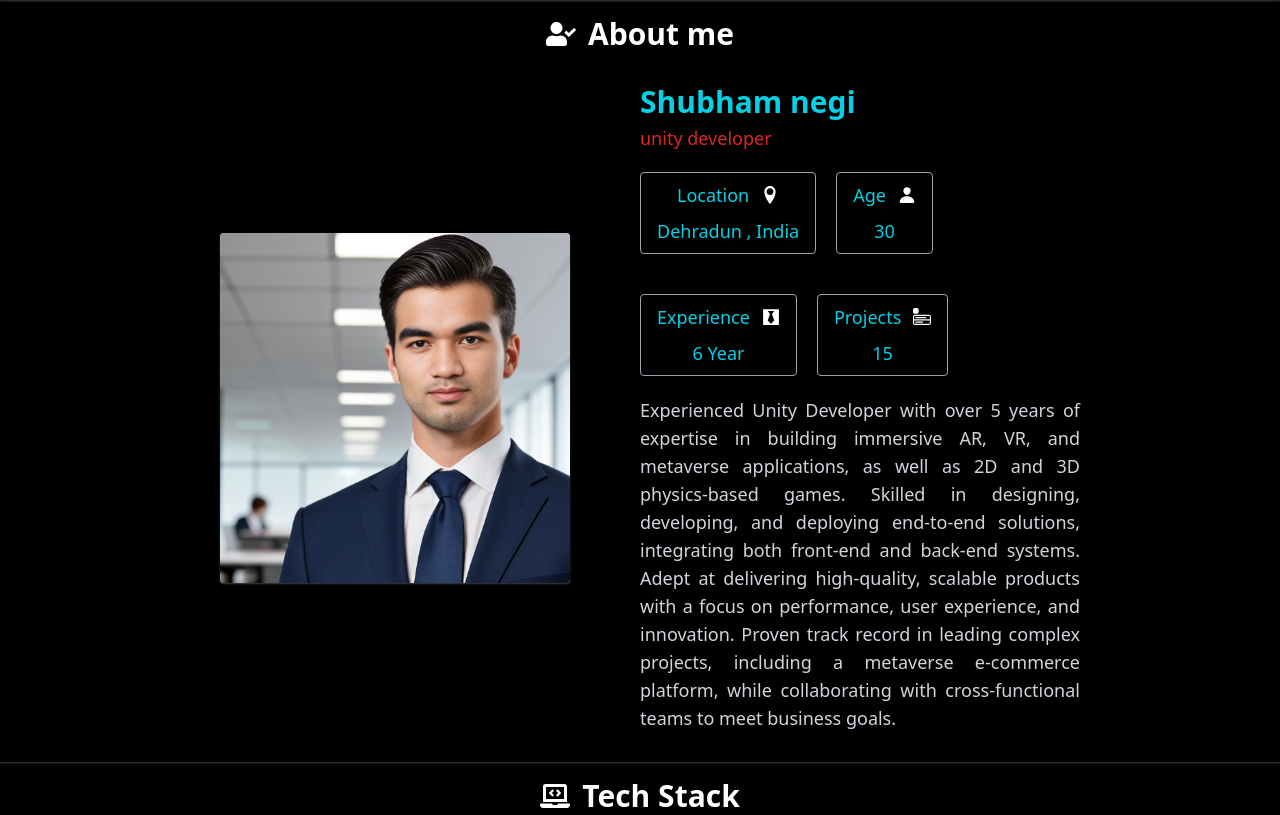
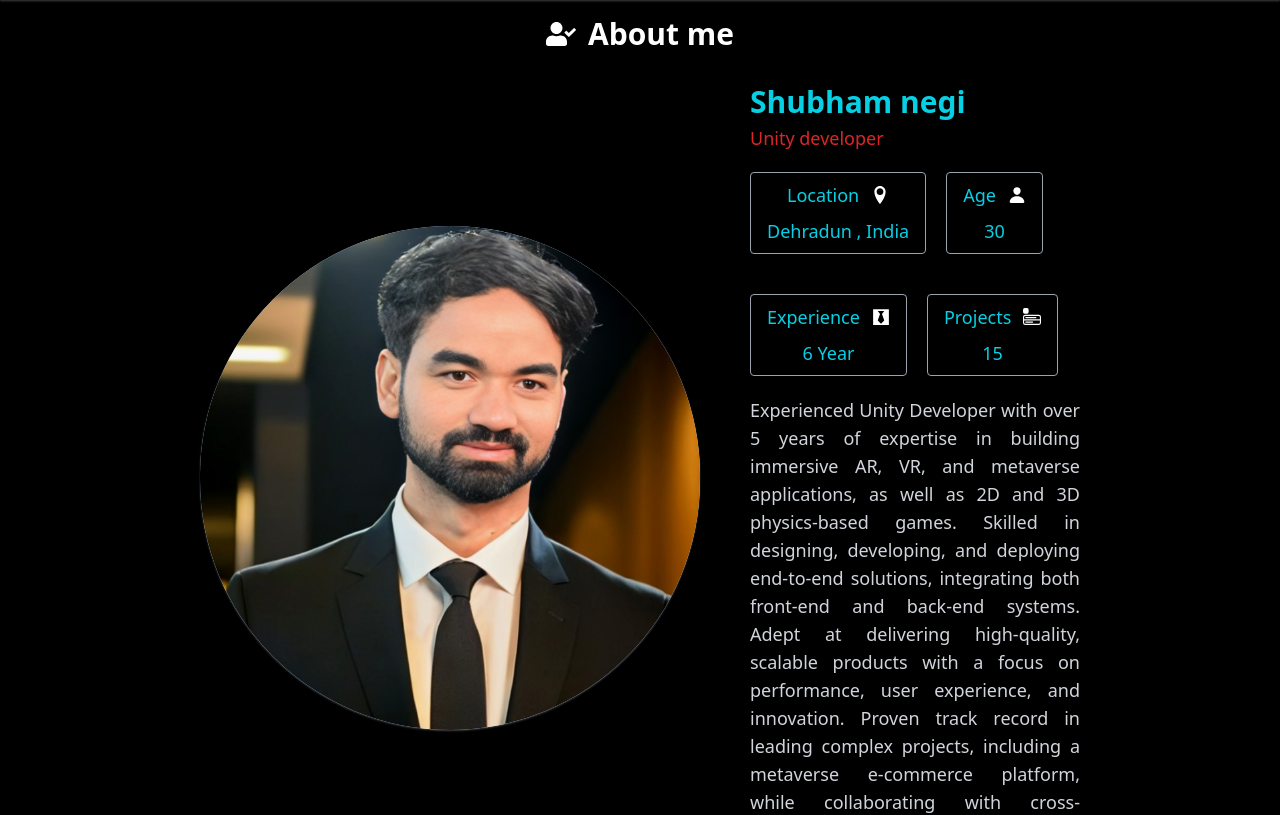
Before and after one commit to Shubham-negi/shubham-portfolioWebsite, a Next.js app: page / in a window 1280 px wide. Shown: the part 800-1615 px from the top of the page. Built offline with nearby package versions, Linux system fonts and the light colour scheme.

Commit message:
image  enhanced
image  enhanced

```diff
--- a/constants/ExperienceData.jsx
+++ b/constants/ExperienceData.jsx
@@ -2,7 +2,7 @@ export const ExperienceData = [
   {
     companyName: "Briz solutions",
     location: "Noida, India",
-    role: "Unity developer , full stake",
+    role: "Unity developer , Full-stack",
     fromTo: "September 2023 - Present",
     description:
       "",
@@ -11,7 +11,7 @@ export const ExperienceData = [
   {
     companyName: "Mobile programming LLC",
     location: "Dehradun, India",
-    role: "Unity developer , full stake",
+    role: "Unity developer , Full-stack",
     fromTo: "February 2023 - August 2024",
     description:
       "As a Unity Developer, I was responsible for creating, maintaining, and integrating functionality within various projects. In addition, as a full-stack developer, I took full ownership of the end-to-end technology stack, ensuring seamless development and deployment across both front-end and back-end systems.",
@@ -20,7 +20,7 @@ export const ExperienceData = [
   {
     companyName: "Metalityx studio ",
     location: "Noida, India",
-    role: "Unity developer , full stake",
+    role: "Unity developer , Full-stack",
     fromTo: "February 2020 - February 2023",
     description:
       "As a Unity Developer, I worked extensively on AR, VR, and metaverse-related applications, as well as 2D and 3D physics-based games and simulations. I took full responsibility for end-to-end development, ensuring both front-end and back-end components were seamlessly integrated and optimized for performance.",
--- a/layout/footer/Footer.jsx
+++ b/layout/footer/Footer.jsx
@@ -4,7 +4,7 @@ const Footer = () => {
   return (
     <Fragment>
       <div className="p-2 dark:bg-black bg-[#ecf8f9] font-sans text-lg text-center">
-        @Shubham 2024
+        @Shubham 2025
       </div>
     </Fragment>
   );
--- a/layout/navbar/NavbarItems.js
+++ b/layout/navbar/NavbarItems.js
@@ -23,12 +23,6 @@ export const NavbarMenu = [
         name: "Portfolio",
         link: "#portfolio",
     },
-    {
-        name: "Blogs",
-        link: "#blogs",
-    },
-    {
-        name: "Testimonials",
-        link: "#testimonials",
-    },
+
+
 ];
--- a/sections/Intro.jsx
+++ b/sections/Intro.jsx
@@ -67,16 +67,16 @@ const Intro = () => {
             </p>
             <div className='mt-5 md:mt-10 flex gap-3'>
               {/* Hire Me Button */}
-              <Link
+              {/* <Link
                 className='text-white text-xl font-semibold rounded bg-red-400 hover:bg-red-500 px-2 py-1'
                 href={"#getInTouch"}
               >
                 Hire me
-              </Link>
+              </Link> */}
               {/* Download CV Button */}
               <Link
                 className='text-xl font-semibold rounded border border-red-500 hover:text-white hover:bg-red-500 px-2 py-1'
-                href='https://drive.google.com/file/d/1U9ku9n3_a8hXeIb9QxfwzdR7419Dajg-/view?usp=drive_link'
+                href='https://drive.google.com/file/d/1a-mtyGScwG3ZaUJ0S1eUezzh5kpt-ckD/view?usp=drive_link'
                 target='_blank'
               >
                 Download CV
--- a/sections/about.jsx
+++ b/sections/about.jsx
@@ -56,14 +56,13 @@ const About = () => {
           {/* Person Image */}
           <Image
             alt='about image'
-            className={
-              "shadow-zinc-300 dark:shadow-zinc-700 shadow-sm transition-all duration-700 translate-x-[-900px] bg-blue-200 m-auto bg-cover bg-no-repeat max-h-[500px] rounded object-contain"
-            }
-            height={350}
+            className="shadow-zinc-300 dark:shadow-zinc-700 shadow-sm transition-all duration-700 translate-x-[-900px] bg-blue-200 m-auto bg-cover bg-no-repeat max-h-full rounded-full object-contain"
+            height={500}
             ref={profile2Ref}
             src='/images/shubhamImg.png'
-            width={350}
+            width={500}
           />
+
           <div
             className='text-lg translate-x-[900px] opacity-0 transition-all duration-700 mt-4 md:mt-0 md:w-[50%] text-center md:text-left rounded'
             ref={aboutInfoRef}
@@ -74,7 +73,7 @@ const About = () => {
             </p>
             {/* Profil Name */}
             <p className='text-center md:text-left text-red-600 mt-1'>
-              unity developer
+              Unity developer
             </p>
             {/* Location */}
             <div className='flex flex-wrap justify-center md:justify-normal gap-5'>
@@ -137,7 +136,7 @@ const About = () => {
 
             <div className='mt-5 justify-evenly text-justify'>
               <p className='text-gray-600 dark:text-gray-300'>
-              Experienced Unity Developer with over 5 years of expertise in building immersive AR, VR, and metaverse applications, as well as 2D and 3D physics-based games. Skilled in designing, developing, and deploying end-to-end solutions, integrating both front-end and back-end systems. Adept at delivering high-quality, scalable products with a focus on performance, user experience, and innovation. Proven track record in leading complex projects, including a metaverse e-commerce platform, while collaborating with cross-functional teams to meet business goals.
+                Experienced Unity Developer with over 5 years of expertise in building immersive AR, VR, and metaverse applications, as well as 2D and 3D physics-based games. Skilled in designing, developing, and deploying end-to-end solutions, integrating both front-end and back-end systems. Adept at delivering high-quality, scalable products with a focus on performance, user experience, and innovation. Proven track record in leading complex projects, including a metaverse e-commerce platform, while collaborating with cross-functional teams to meet business goals.
               </p>
             </div>
           </div>
```
Also changed, not shown: public/images/shubhamImg.png, public/images/welcome-screen.png (deleted).
